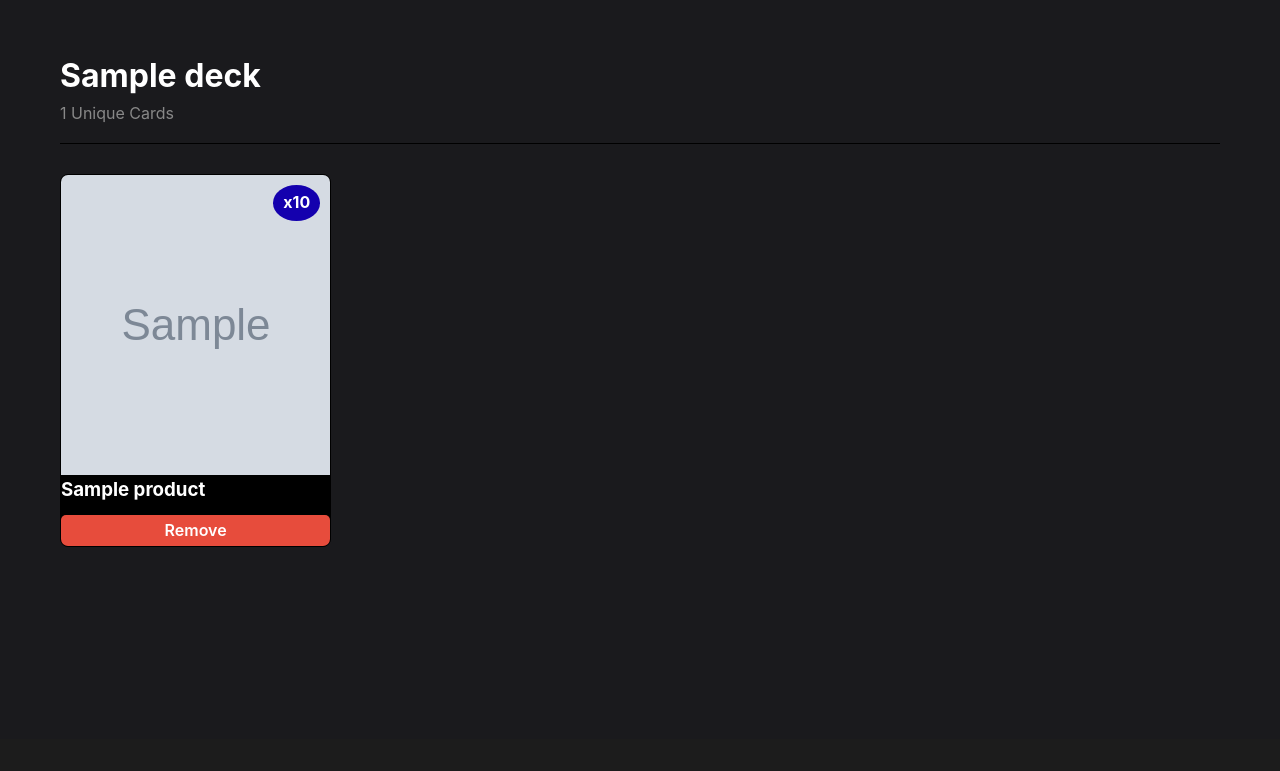
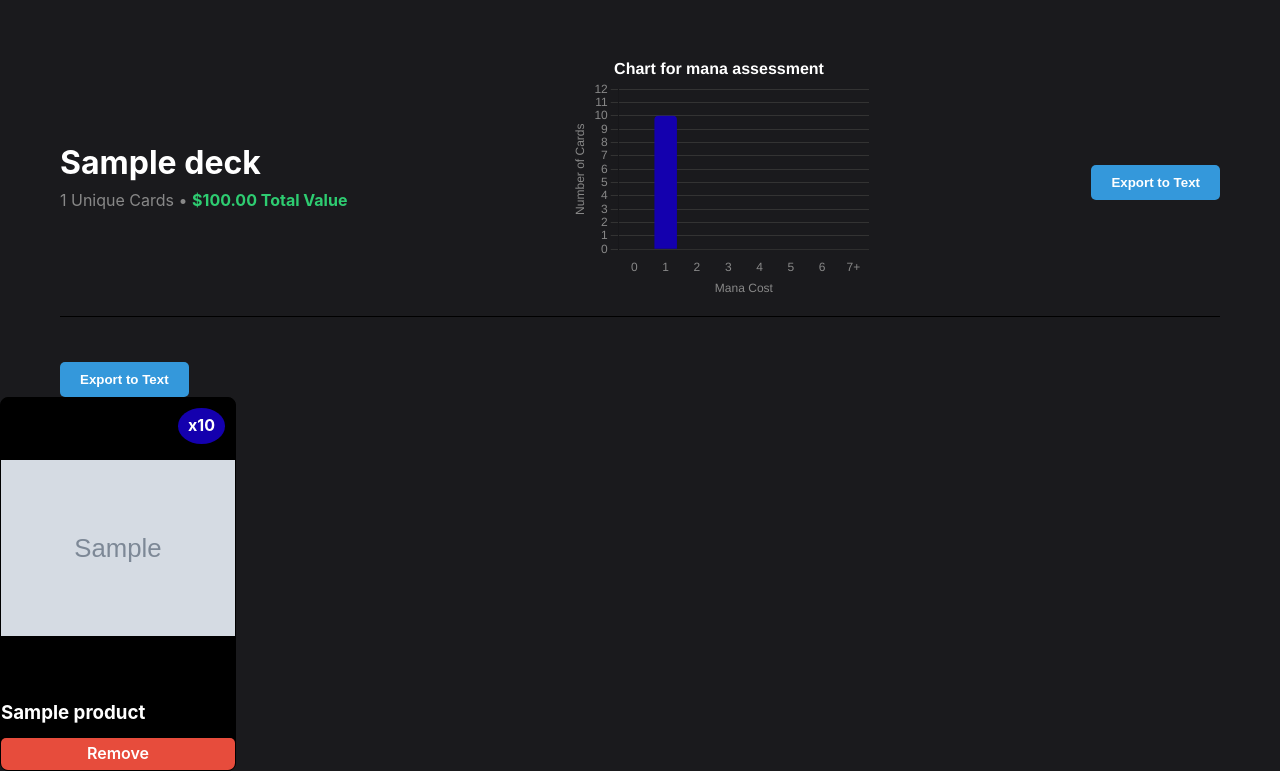
Before and after one commit to NicholasTrimble/MetaNexus, a Django app: page /decks/1/ in a window 1280 px wide. Shown: the part 61-832 px from the top of the page. Before the commit the page ends 608 px from the top, so only its background shows below. Run offline with Django 5.2, Linux system fonts and the light colour scheme; a user stored in the database is signed in; tables that the repository leaves empty hold one stand-in row (values such as "Sample post"); grey boxes marked "Sample" are stand-in pictures.

Commit message:
added a chart for measuring mana costs to deckbuilder and smart price tracker for decks

```diff
--- a/static/css/style.css
+++ b/static/css/style.css
@@ -117,7 +117,7 @@ ul { list-style: none; }
 }
 
 .card-image { position: relative; height: 300px; background: #000; }
-.card-image img { width: 100%; height: 100%; object-fit: cover; }
+.card-image img { width: 100%; height: 100%; object-fit: contain; }
 
 /* Badges */
 .badge {
--- a/store/models.py
+++ b/store/models.py
@@ -27,6 +27,7 @@ class Product(models.Model):
     ]
     color = models.CharField(max_length=1, choices=COLOR_CHOICES, blank=True, null=True)
     card_type = models.CharField(max_length=50, blank=True, null=True)
+    cmc = models.FloatField(default=0.0)
 
     def __str__(self):
         return self.name
@@ -42,7 +43,6 @@ class Deck(models.Model):
         return f"{self.name} ({self.user.username})"
 
 class DeckCard(models.Model):
-    # I renamed related_name to 'cards' so you can do 'my_deck.cards.all()'
     deck = models.ForeignKey(Deck, on_delete=models.CASCADE, related_name='cards')
     product = models.ForeignKey(Product, on_delete=models.CASCADE)
     quantity = models.PositiveIntegerField(default=1)
--- a/store/views.py
+++ b/store/views.py
@@ -132,9 +132,32 @@ def deck_detail(request, deck_id):
 
     deck_cards = deck.cards.all().select_related('product')
 
+    total_price = sum(item.product.price * item.quantity for item in deck_cards)
+
+    export_text = ""
+    mana_curve = {'0': 0, '1': 0, '2': 0, '3': 0, '4': 0, '5': 0, '6': 0, '7+': 0}
+
+    for item in deck_cards:
+        export_text += f"{item.quantity} {item.product.name}\n"
+
+        try:
+            cmc = int(float(item.product.cmc))
+        except (ValueError, TypeError):
+            cmc = 0
+
+        card_type = str(item.product.card_type) if item.product.card_type else ""
+        if "Land" not in card_type:
+            if cmc >= 7:
+                mana_curve['7+'] += item.quantity
+            else:
+                mana_curve[str(cmc)] += item.quantity
+
     context = {
         'deck': deck,
-        'deck_cards': deck_cards
+        'deck_cards': deck_cards,
+        'total_price': total_price,
+        'export_text': export_text,
+        'mana_curve': json.dumps(mana_curve)
     }
     return render(request, 'deck_detail.html', context)
 
--- a/templates/deck_detail.html
+++ b/templates/deck_detail.html
@@ -19,12 +19,35 @@
 
     <div class="container" style="padding-top: 50px; color: white;">
 
-        <div class="section-header" style="margin-bottom: 30px; display: flex; justify-content: space-between;">
+        <div class="section-header" style="margin-bottom: 30px; display: flex; justify-content: space-between; align-items: center;">
             <div>
                 <h1>{{ deck.name }}</h1>
-                <p style="color: #888;">{{ deck_cards.count }} Unique Cards</p>
+                <p style="color: #888;">
+                    {{ deck_cards.count }} Unique Cards &bull;
+                    <strong style="color: #2ecc71;">${{ total_price|floatformat:2 }} Total Value</strong>
+                </p>
             </div>
+
+            <div style="width: 300px; height: 250px;">
+                <canvas id="manaCurveChart"></canvas>
             </div>
+
+            <div>
+                <button onclick="exportDeck()" class="cta-btn" style="background: #3498db; padding: 10px 20px; font-weight: bold; border: none; cursor: pointer;">
+                    Export to Text
+                </button>
+            </div>
+        </div>
+
+
+
+
+            <div>
+                <button onclick="exportDeck()" class="cta-btn" style="background: #3498db; padding: 10px 20px; font-weight: bold; border: none; cursor: pointer;">
+                    Export to Text
+                </button>
+            </div>
+        </div>
 
         <div class="product-grid">
             {% for item in deck_cards %}
@@ -60,5 +83,81 @@
         </div>
     </div>
 
+
+<textarea id="exportTextarea" style="display:none;">{{ export_text }}</textarea>
+
+    <script>
+        function exportDeck() {
+            const textToCopy = document.getElementById('exportTextarea').value;
+
+            navigator.clipboard.writeText(textToCopy).then(() => {
+                alert("Decklist copied to clipboard!");
+            }).catch(err => {
+                console.error('Failed to copy text: ', err);
+                alert("Failed to copy. Please try again.");
+            });
+        }
+    </script>
+
+<script src="https://cdn.jsdelivr.net/npm/chart.js"></script>
+
+    <script>
+        const manaData = JSON.parse('{{ mana_curve|safe }}');
+        const ctx = document.getElementById('manaCurveChart').getContext('2d');
+        const highestCount = Math.max(...Object.values(manaData));
+
+        new Chart(ctx, {
+            type: 'bar',
+            data: {
+                labels: Object.keys(manaData),
+                datasets: [{
+                    label: 'Cards',
+                    data: Object.values(manaData),
+                    backgroundColor: '#1400ae',
+                    borderRadius: 4
+                }]
+            },
+            options: {
+                responsive: true,
+                maintainAspectRatio: false,
+                plugins: {
+                    legend: { display: false },
+                    tooltip: { enabled: true },
+                    title: {
+                        display: true,
+                        text: 'Chart for mana assessment',
+                        color: '#fff',
+                        font: { size: 16, weight: 'bold' }
+                    }
+                },
+                scales: {
+                    y: {
+                        beginAtZero: true,
+                        suggestedMax: highestCount + 2,
+                        ticks: { stepSize: 1, color: '#888', autoSkip: false },
+                        grid: { color: '#333' },
+                        title: {
+                            display: true,
+                            text: 'Number of Cards',
+                            color: '#888',
+                            font: { size: 12 }
+                        }
+                    },
+                    x: {
+                        ticks: { color: '#888' },
+                        grid: { display: false },
+                        title: {
+                            display: true,
+                            text: 'Mana Cost',
+                            color: '#888',
+                            font: { size: 12 }
+                        }
+                    }
+                }
+            }
+        });
+    </script>
+
+
 </body>
 </html>
```
Also changed, not shown: store/management/commands/seed_db.py (+40 -36 lines), store/migrations/0004_product_cmc.py (added).
